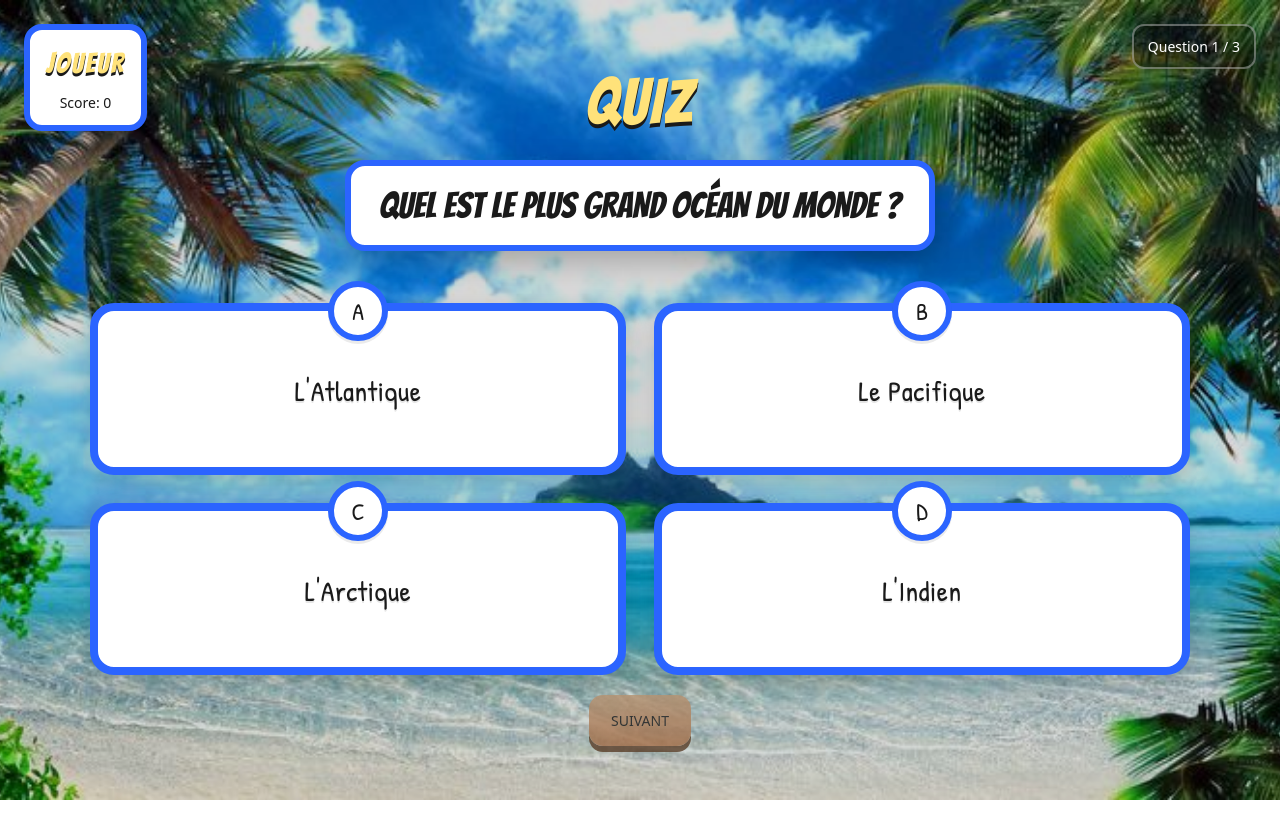
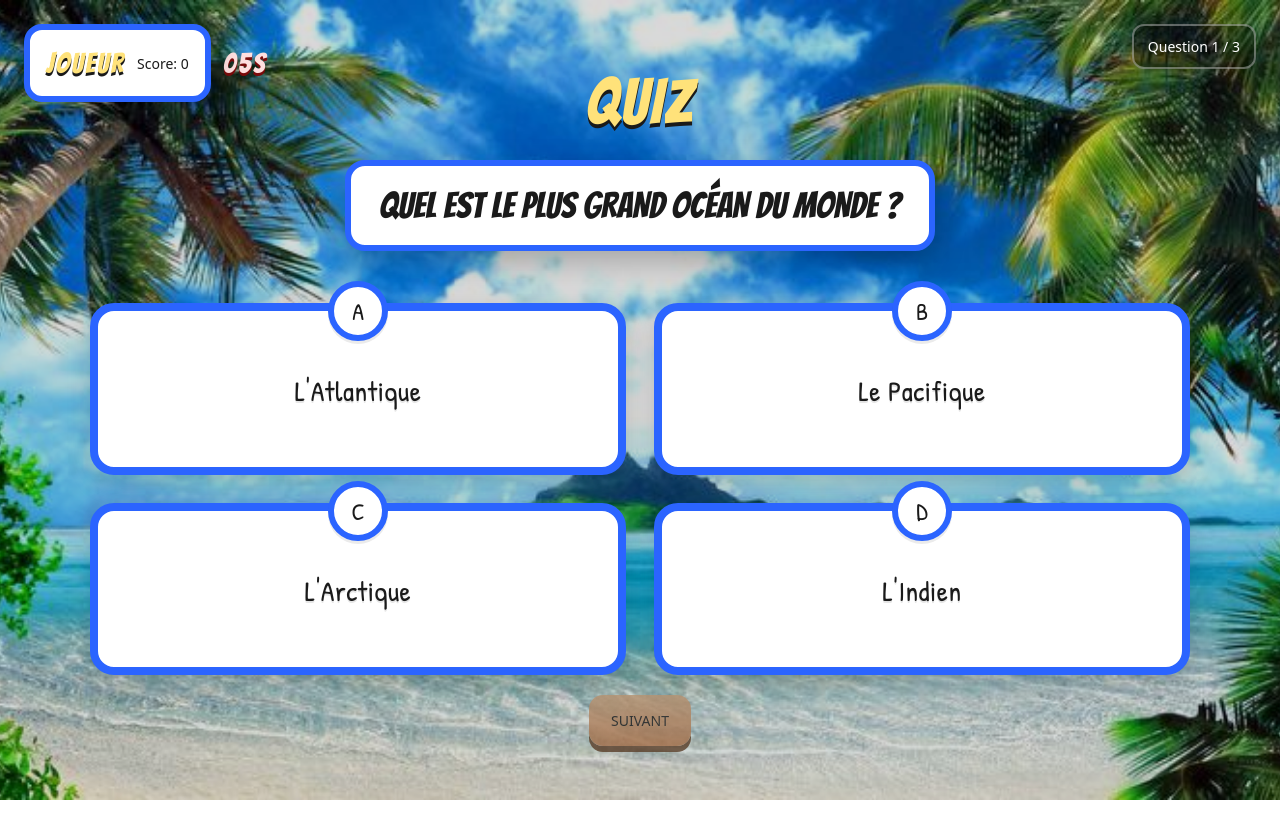
Before and after one commit to claraops/Quizz, a React (Vite) app: page /game in a window 1280 px wide. Shown: the top 838 px of the page. Built offline with nearby package versions, Linux system fonts and the light colour scheme.

Commit message:
Closes #7: chronometre et temps

```diff
--- a/src/pages/Game.jsx
+++ b/src/pages/Game.jsx
@@ -1,4 +1,4 @@
-import { useState } from 'react'
+import { useEffect, useMemo, useState } from 'react'
 import { useQuiz } from '../context/QuizContext.jsx'
 import beachImg from '../../images/Beach.jpeg'
 
@@ -26,7 +26,36 @@ export default function Game() {
   const total = mockQuestions.length
   const [selectedIdx, setSelectedIdx] = useState(null)
   const [score, setScore] = useState(0)
+  const [timeLeft, setTimeLeft] = useState(10)
   const { playerName } = useQuiz()
+
+  useEffect(() => {
+    setTimeLeft(10)
+    setSelectedIdx(null)
+  }, [qIndex])
+
+  useEffect(() => {
+    if (selectedIdx !== null) return
+    const timer = setInterval(() => {
+      setTimeLeft((t) => {
+        if (t <= 1) {
+          clearInterval(timer)
+          setSelectedIdx(-1)
+          setTimeout(() => {
+            if (qIndex < total - 1) {
+              setQIndex((i) => i + 1)
+            } else {
+              setQIndex(0)
+              setScore(0)
+            }
+          }, 900)
+          return 0
+        }
+        return t - 1
+      })
+    }, 1000)
+    return () => clearInterval(timer)
+  }, [selectedIdx, qIndex, total])
 
   return (
     <div style={styles.page}>
@@ -35,9 +64,23 @@ export default function Game() {
           <header style={styles.header}>
             <div style={styles.title}>QUIZ</div>
             <div style={styles.progress}>Question {qIndex + 1} / {total}</div>
-            <div style={styles.playerBox}>
-              <div style={styles.playerName}>{playerName || 'Joueur'}</div>
-              <div style={styles.playerScore}>Score: {score}</div>
+            <div style={styles.playerRow}>
+              <div style={styles.playerBox}>
+                <div style={styles.playerName}>{playerName || 'Joueur'}</div>
+                <div style={styles.playerScore}>Score: {score}</div>
+              </div>
+              <div
+                style={{
+                  ...styles.timerInline,
+                  ...(timeLeft <= 5
+                    ? styles.timerInlineDanger
+                    : timeLeft <= 10
+                    ? styles.timerInlineWarn
+                    : {}),
+                }}
+              >
+                {String(timeLeft).padStart(2, '0')}s
+              </div>
             </div>
           </header>
 
@@ -56,7 +99,6 @@ export default function Game() {
               let badgeStyle = { ...styles.answerBadge }
               let labelStyle = { ...styles.answerLabel }
 
-              // Forcer la couleur de bordure par défaut (bleu) pour toutes les ardoises
               cardStyle = { ...cardStyle, borderColor: '#2b64ff' }
               badgeStyle = { ...badgeStyle, borderColor: '#2b64ff' }
 
@@ -98,10 +140,8 @@ export default function Game() {
                 if (selectedIdx === current.correctIndex) setScore((s) => s + 1)
                 if (qIndex < total - 1) {
                   setQIndex((i) => i + 1)
-                  setSelectedIdx(null)
                 } else {
                   setQIndex(0)
-                  setSelectedIdx(null)
                   setScore(0)
                 }
               }}
@@ -149,6 +189,15 @@ const styles = {
     alignItems: 'center',
     justifyContent: 'center',
   },
+  playerRow: {
+    position: 'fixed',
+    top: 24,
+    left: 24,
+    zIndex: 6,
+    display: 'flex',
+    alignItems: 'center',
+    gap: '12px'
+  },
   title: {
     fontFamily: 'Bangers, system-ui',
     fontSize: '64px',
@@ -169,14 +218,28 @@ const styles = {
     right: 24,
     zIndex: 5
   },
+  timerInline: {
+    fontFamily: 'Bangers, system-ui',
+    fontSize: '28px',
+    color: '#ffe27a',
+    textShadow: '0 3px 0 #1a1a1a',
+    letterSpacing: '2px',
+    lineHeight: 1,
+  },
+  timerInlineWarn: {
+    color: '#ffd37a',
+    textShadow: '0 3px 0 #a14b00'
+  },
+  timerInlineDanger: {
+    color: '#ffdfdf',
+    textShadow: '0 3px 0 #7a0b0b'
+  },
   playerBox: {
-    position: 'fixed',
-    top: 24,
-    left: 24,
     zIndex: 5,
     display: 'flex',
-    flexDirection: 'column',
-    gap: '8px',
+    flexDirection: 'row',
+    alignItems: 'center',
+    gap: '12px',
     padding: '12px 16px',
     borderRadius: '18px',
     background: '#ffffff',
--- a/src/pages/Home.jsx
+++ b/src/pages/Home.jsx
@@ -7,7 +7,6 @@ export default function Home() {
   const navigate = useNavigate()
   const { playerName, setPlayerName, categoryId, setCategoryId, difficulty, setDifficulty } = useQuiz()
 
-  // Liste statique temporaire (sans API)
   const categories = [
     { id: '9', name: 'Culture Générale' },
     { id: '17', name: 'Science & Nature' },
```
